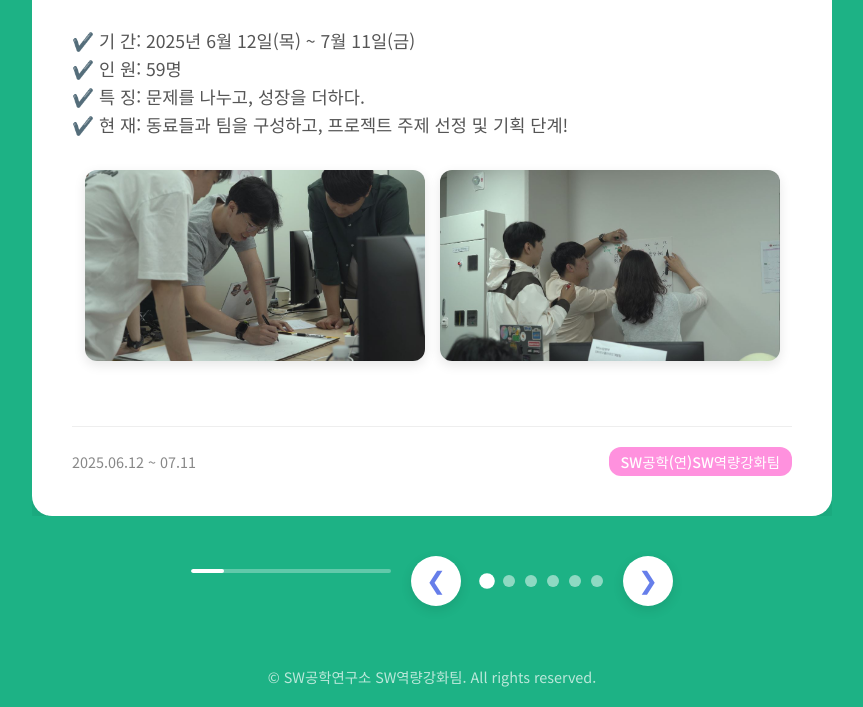
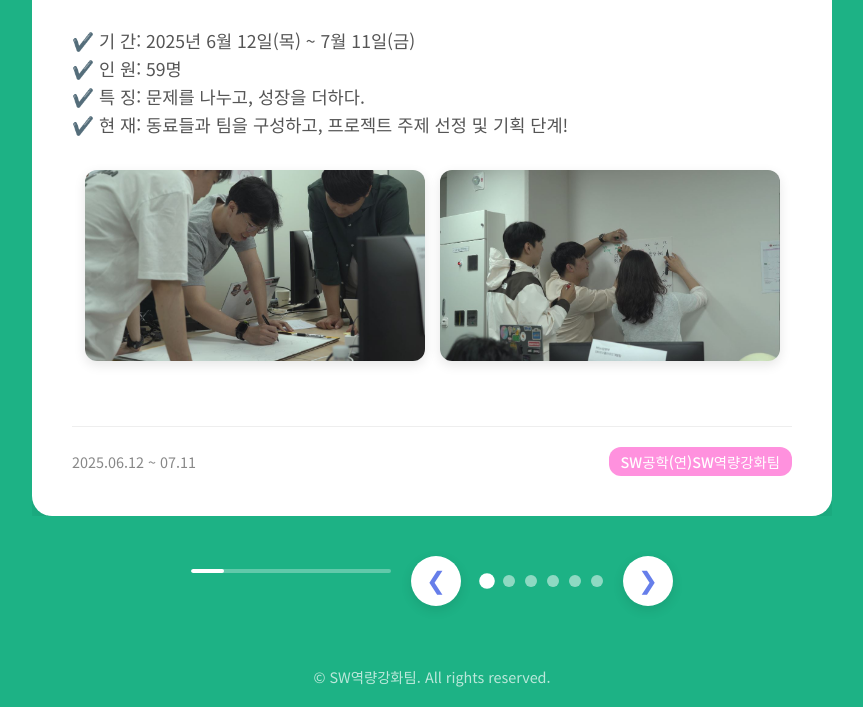
Before and after one commit to hedwig87/cardnews10-1, a plain HTML site: page cardnews10-1.html in a window 1280 px wide. Shown: the part 252-959 px from the top of the page, without its empty margins (208-1071 px from the left). Drawn offline with Linux system fonts and the light colour scheme.

Commit message:
Update cardnews10-1.html

```diff
--- a/cardnews10-1.html
+++ b/cardnews10-1.html
@@ -183,7 +183,7 @@
         </div>
 
         <footer class="footer">
-            <p>&copy; SW공학연구소 SW역량강화팀. All rights reserved.</p>
+            <p>&copy; SW역량강화팀. All rights reserved.</p>
         </footer>
     </div>
 
```
